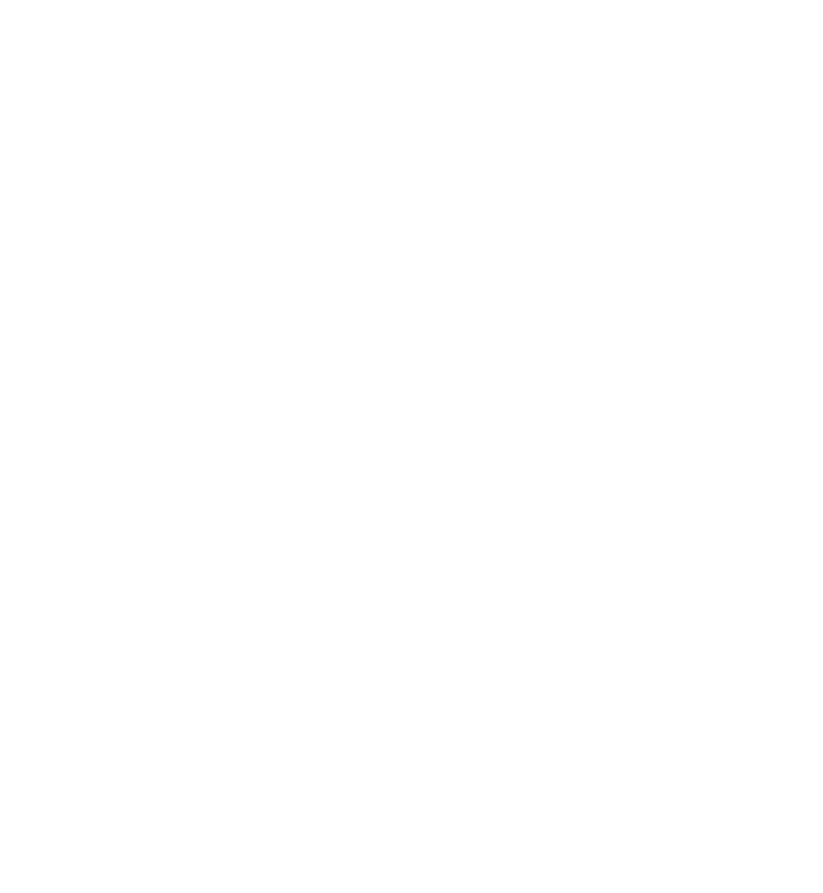
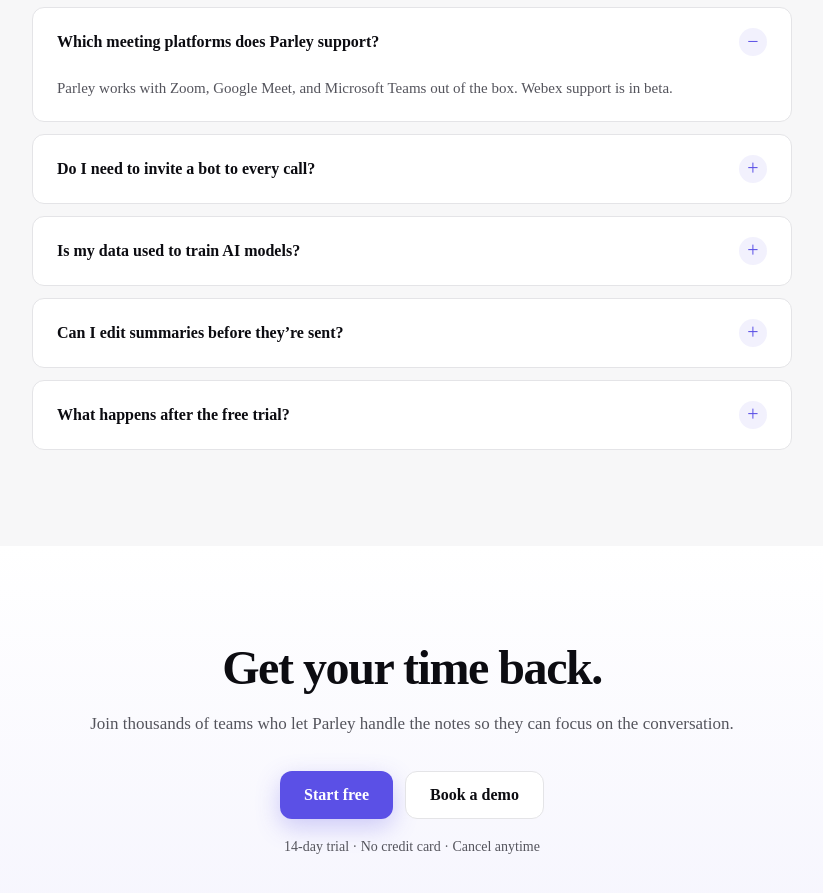
Before and after one commit to dhruv-goyal-10/parley, a Next.js app: page / in a window 1280 px wide. Shown: the part 3380-4273 px from the top of the page, without its empty margins (228-1051 px from the left). Before the commit the page ends 3167 px from the top, so only its background shows below. Built offline with nearby package versions, Linux system fonts and the light colour scheme.

Commit message:
feat: add faq accordion and cta banner

```diff
--- a/src/app/page.tsx
+++ b/src/app/page.tsx
@@ -1,3 +1,5 @@
+import CTA from "@/components/CTA";
+import FAQ from "@/components/FAQ";
 import Features from "@/components/Features";
 import Hero from "@/components/Hero";
 import LogoBar from "@/components/LogoBar";
@@ -15,6 +17,8 @@
         <Features />
         <Testimonials />
         <Pricing />
+        <FAQ />
+        <CTA />
       </main>
     </>
   );
--- /dev/null
+++ b/src/components/CTA/CTA.module.css
@@ -0,0 +1,79 @@
+.section {
+  padding: 96px 24px;
+  background: linear-gradient(180deg, #fff 0%, rgba(91, 80, 230, 0.06) 100%);
+}
+
+.container {
+  max-width: 720px;
+  margin: 0 auto;
+  text-align: center;
+}
+
+.title {
+  margin: 0 0 16px;
+  font-size: clamp(2rem, 4vw, 3rem);
+  font-weight: 800;
+  line-height: 1.1;
+  letter-spacing: -0.03em;
+}
+
+.subtitle {
+  margin: 0 0 32px;
+  font-size: 1.0625rem;
+  line-height: 1.65;
+  color: var(--color-text-muted);
+}
+
+.actions {
+  display: flex;
+  flex-wrap: wrap;
+  justify-content: center;
+  gap: 12px;
+  margin-bottom: 20px;
+}
+
+.primaryBtn,
+.secondaryBtn {
+  display: inline-flex;
+  align-items: center;
+  justify-content: center;
+  padding: 14px 24px;
+  font-size: 1rem;
+  font-weight: 600;
+  border-radius: var(--radius-md);
+  transition: background 0.15s ease, transform 0.15s ease;
+}
+
+.primaryBtn {
+  color: #fff;
+  background: var(--color-primary);
+  box-shadow: 0 8px 24px rgba(91, 80, 230, 0.28);
+}
+
+.primaryBtn:hover {
+  background: var(--color-primary-dark);
+  transform: translateY(-1px);
+}
+
+.secondaryBtn {
+  color: var(--color-text);
+  background: #fff;
+  border: 1px solid var(--color-border);
+}
+
+.secondaryBtn:hover {
+  background: var(--color-surface);
+}
+
+.note {
+  margin: 0;
+  font-size: 0.875rem;
+  color: var(--color-text-muted);
+}
+
+@media (max-width: 640px) {
+  .actions {
+    flex-direction: column;
+    align-items: stretch;
+  }
+}
--- /dev/null
+++ b/src/components/CTA/CTA.tsx
@@ -0,0 +1,30 @@
+import styles from "./CTA.module.css";
+
+export default function CTA() {
+  return (
+    <section className={styles.section} aria-labelledby="cta-heading">
+      <div className={styles.container}>
+        <h2 id="cta-heading" className={styles.title}>
+          Get your time back.
+        </h2>
+        <p className={styles.subtitle}>
+          Join thousands of teams who let Parley handle the notes so they can
+          focus on the conversation.
+        </p>
+
+        <div className={styles.actions}>
+          <a href="#pricing" className={styles.primaryBtn}>
+            Start free
+          </a>
+          <button type="button" className={styles.secondaryBtn}>
+            Book a demo
+          </button>
+        </div>
+
+        <p className={styles.note}>
+          14-day trial · No credit card · Cancel anytime
+        </p>
+      </div>
+    </section>
+  );
+}
--- /dev/null
+++ b/src/components/CTA/index.ts
@@ -0,0 +1 @@
+export { default } from "./CTA";
--- /dev/null
+++ b/src/components/FAQ/FAQ.module.css
@@ -0,0 +1,87 @@
+.section {
+  padding: 96px 24px;
+  background: var(--color-surface);
+}
+
+.container {
+  max-width: 760px;
+  margin: 0 auto;
+}
+
+.header {
+  text-align: center;
+  margin-bottom: 48px;
+}
+
+.eyebrow {
+  margin: 0 0 12px;
+  font-size: 0.8125rem;
+  font-weight: 700;
+  letter-spacing: 0.06em;
+  text-transform: uppercase;
+  color: var(--color-primary);
+}
+
+.title {
+  margin: 0;
+  font-size: clamp(2rem, 4vw, 2.75rem);
+  font-weight: 800;
+  line-height: 1.1;
+  letter-spacing: -0.03em;
+}
+
+.list {
+  display: flex;
+  flex-direction: column;
+  gap: 12px;
+}
+
+.item {
+  background: #fff;
+  border: 1px solid var(--color-border);
+  border-radius: var(--radius-md);
+  overflow: hidden;
+}
+
+.question {
+  width: 100%;
+  display: flex;
+  align-items: center;
+  justify-content: space-between;
+  gap: 16px;
+  padding: 20px 24px;
+  text-align: left;
+  font-size: 1rem;
+  font-weight: 600;
+  color: var(--color-text);
+  transition: background 0.15s ease;
+}
+
+.question:hover {
+  background: rgba(91, 80, 230, 0.03);
+}
+
+.icon {
+  flex-shrink: 0;
+  width: 28px;
+  height: 28px;
+  display: inline-flex;
+  align-items: center;
+  justify-content: center;
+  font-size: 1.25rem;
+  font-weight: 400;
+  color: var(--color-primary);
+  background: rgba(91, 80, 230, 0.08);
+  border-radius: 50%;
+}
+
+.answer {
+  padding: 0 24px 20px;
+}
+
+.answer p {
+  margin: 0;
+  font-size: 0.9375rem;
+  line-height: 1.65;
+  color: var(--color-text-muted);
+}
--- /dev/null
+++ b/src/components/FAQ/FAQ.tsx
@@ -0,0 +1,47 @@
+"use client";
+
+import { useState } from "react";
+import { FAQ_ITEMS } from "@/lib/data";
+import styles from "./FAQ.module.css";
+
+export default function FAQ() {
+  const [openIndex, setOpenIndex] = useState<number | null>(0);
+
+  return (
+    <section id="faq" className={styles.section}>
+      <div className={styles.container}>
+        <div className={styles.header}>
+          <p className={styles.eyebrow}>FAQ</p>
+          <h2 className={styles.title}>Questions, answered.</h2>
+        </div>
+
+        <div className={styles.list}>
+          {FAQ_ITEMS.map((item, index) => {
+            const isOpen = openIndex === index;
+
+            return (
+              <div key={item.question} className={styles.item}>
+                <button
+                  type="button"
+                  className={styles.question}
+                  aria-expanded={isOpen}
+                  onClick={() => setOpenIndex(isOpen ? null : index)}
+                >
+                  {item.question}
+                  <span className={styles.icon} aria-hidden="true">
+                    {isOpen ? "−" : "+"}
+                  </span>
+                </button>
+                {isOpen && (
+                  <div className={styles.answer}>
+                    <p>{item.answer}</p>
+                  </div>
+                )}
+              </div>
+            );
+          })}
+        </div>
+      </div>
+    </section>
+  );
+}
--- /dev/null
+++ b/src/components/FAQ/index.ts
@@ -0,0 +1 @@
+export { default } from "./FAQ";
```
